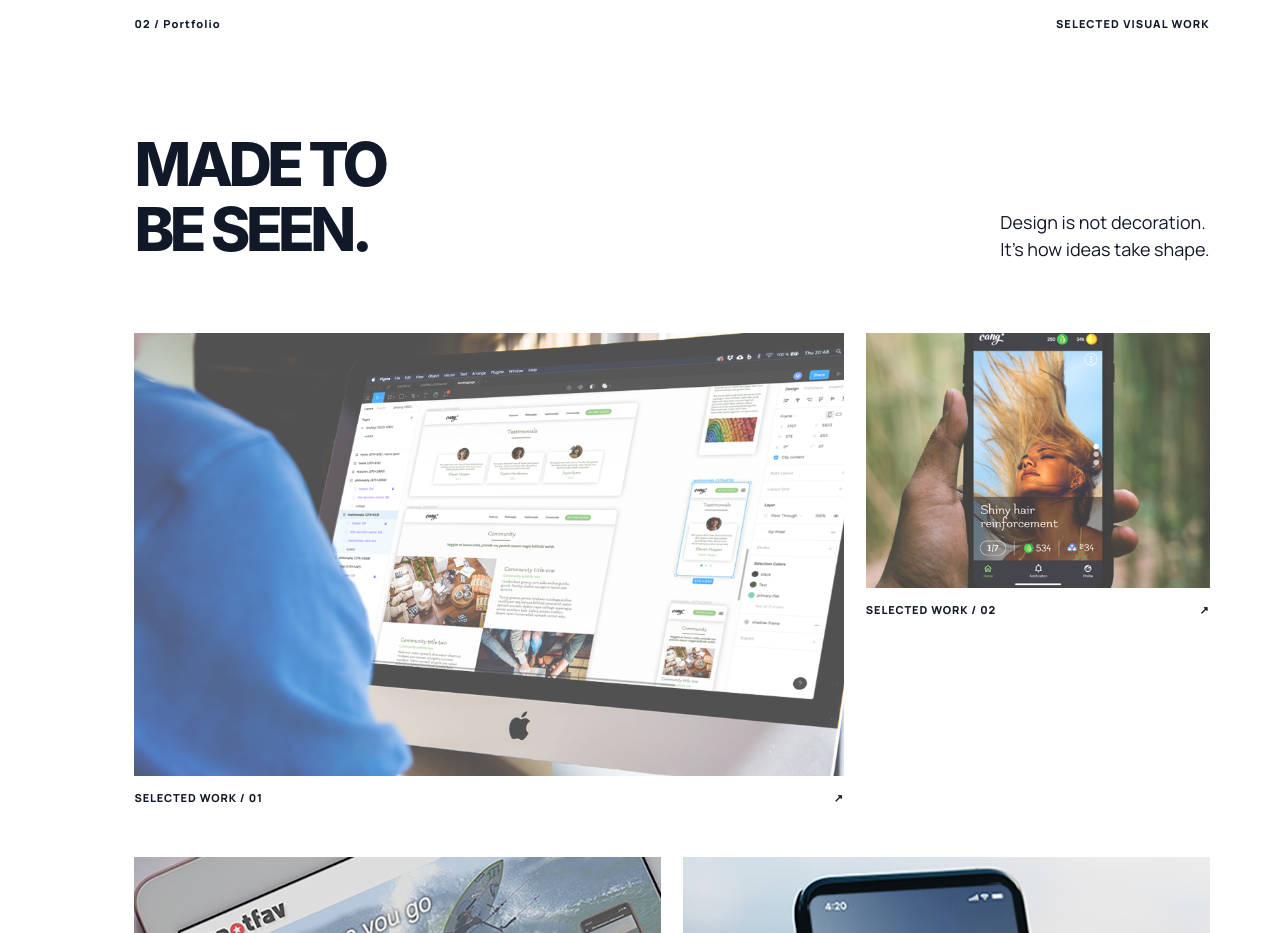
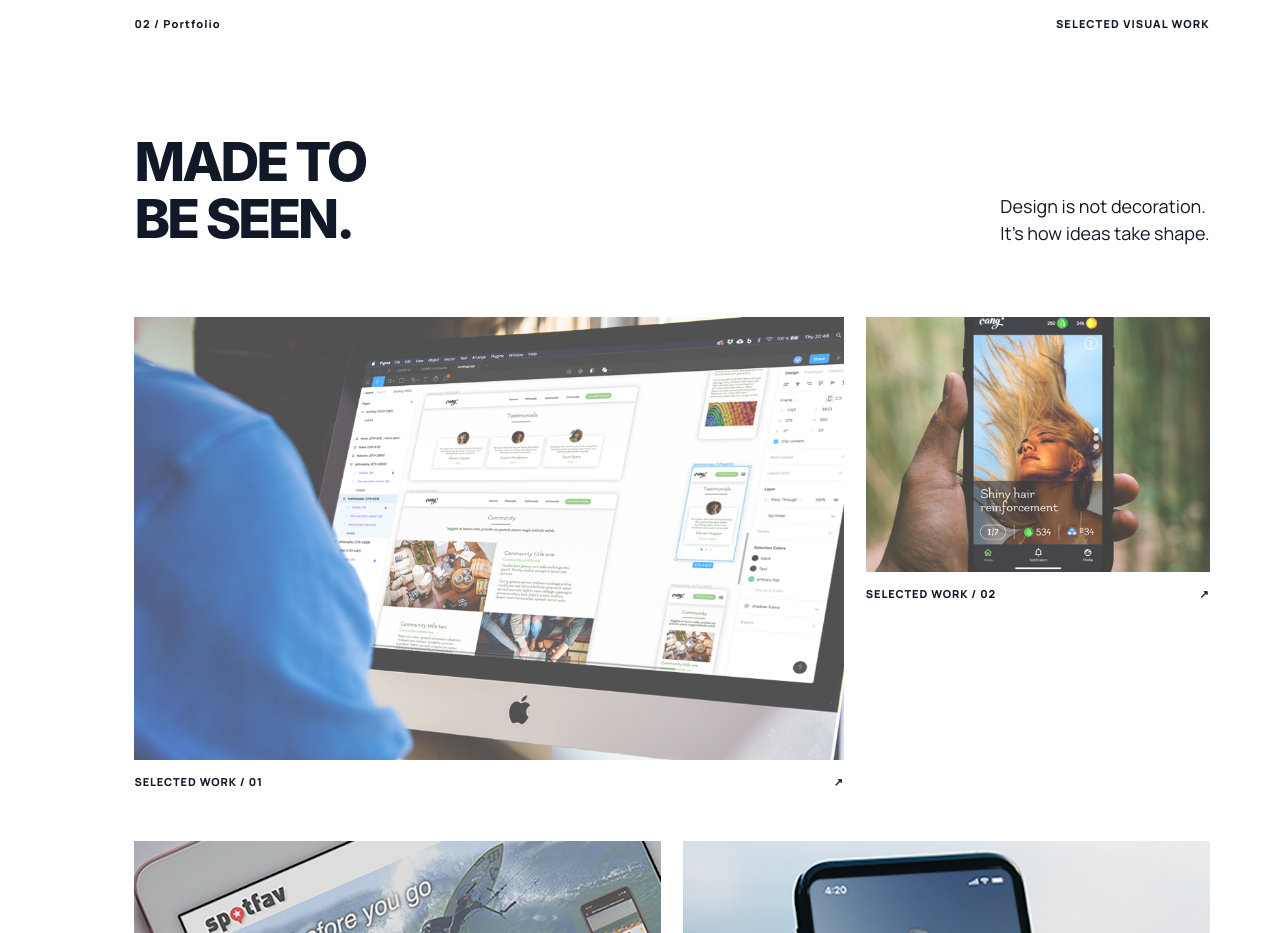
Before and after one commit to xinaski/xinaski-design, a Vue app: page / in a window 1280 px wide. Shown: the part 1920-2853 px from the top of the page. Built offline with nearby package versions, Linux system fonts and the light colour scheme; a web font is replaced by a local one.

Commit message:
Match Portfolio heading font exactly to About headline

```diff
--- a/src/style.css
+++ b/src/style.css
@@ -325,11 +325,11 @@ a:focus-visible, button:focus-visible { outline: 2px solid var(--ink); outline-o
   .editorial-section.work-section { padding-top:106px; padding-bottom:180px; }
   .work-section .section-heading { margin-bottom:100px; }
   .work-section .work-intro h2 {
-    font-family:Inter,Arial,sans-serif;
-    font-size:clamp(40px,4.7vw,75px);
-    font-weight:850;
-    line-height:1.08;
-    letter-spacing:-.075em;
+    font-family:'Inter',ui-sans-serif,system-ui,sans-serif;
+    font-size:clamp(43px,4.2vw,70px);
+    font-weight:800;
+    line-height:1.06;
+    letter-spacing:-.055em;
   }
   .work-section .work-intro h2 .type-accent { font:inherit; letter-spacing:inherit; }
 }
```
